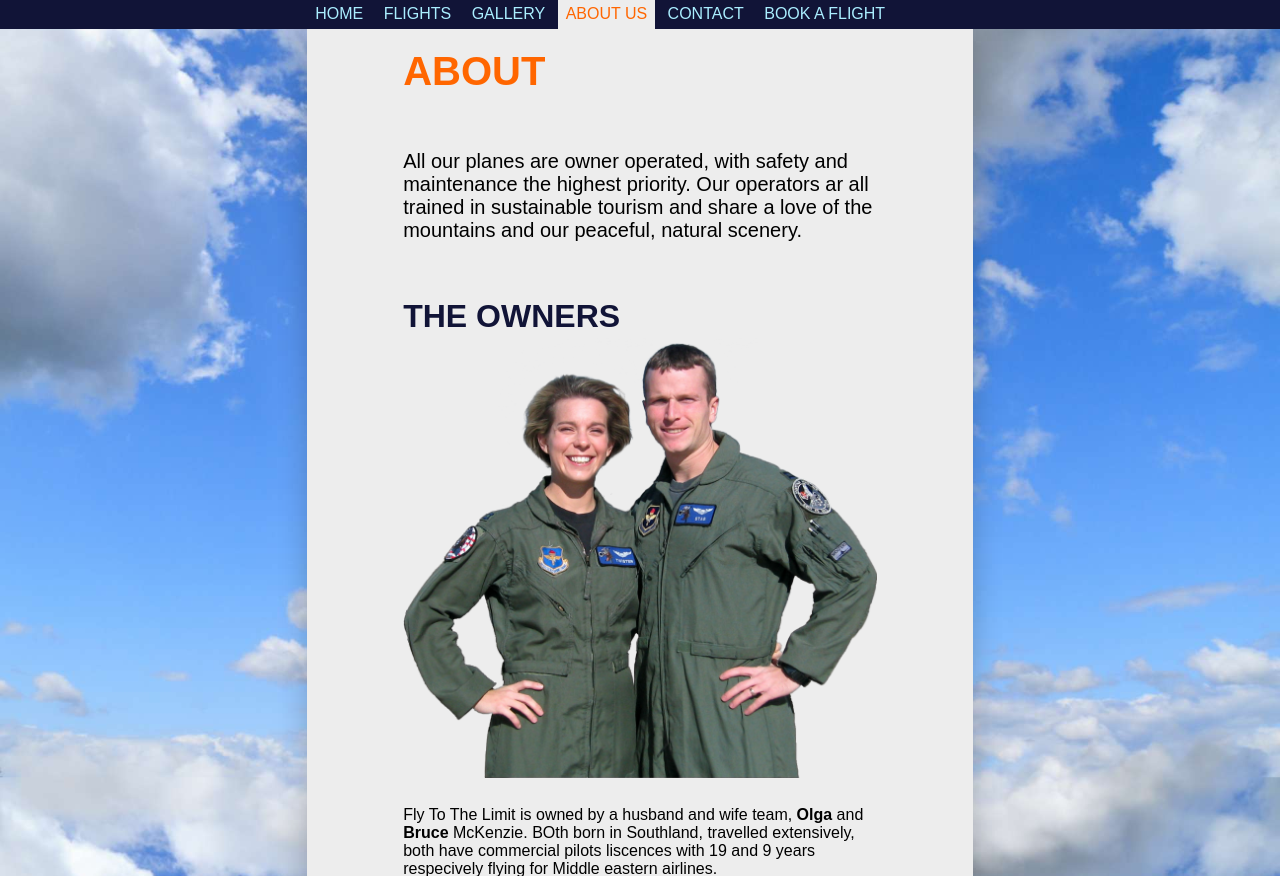
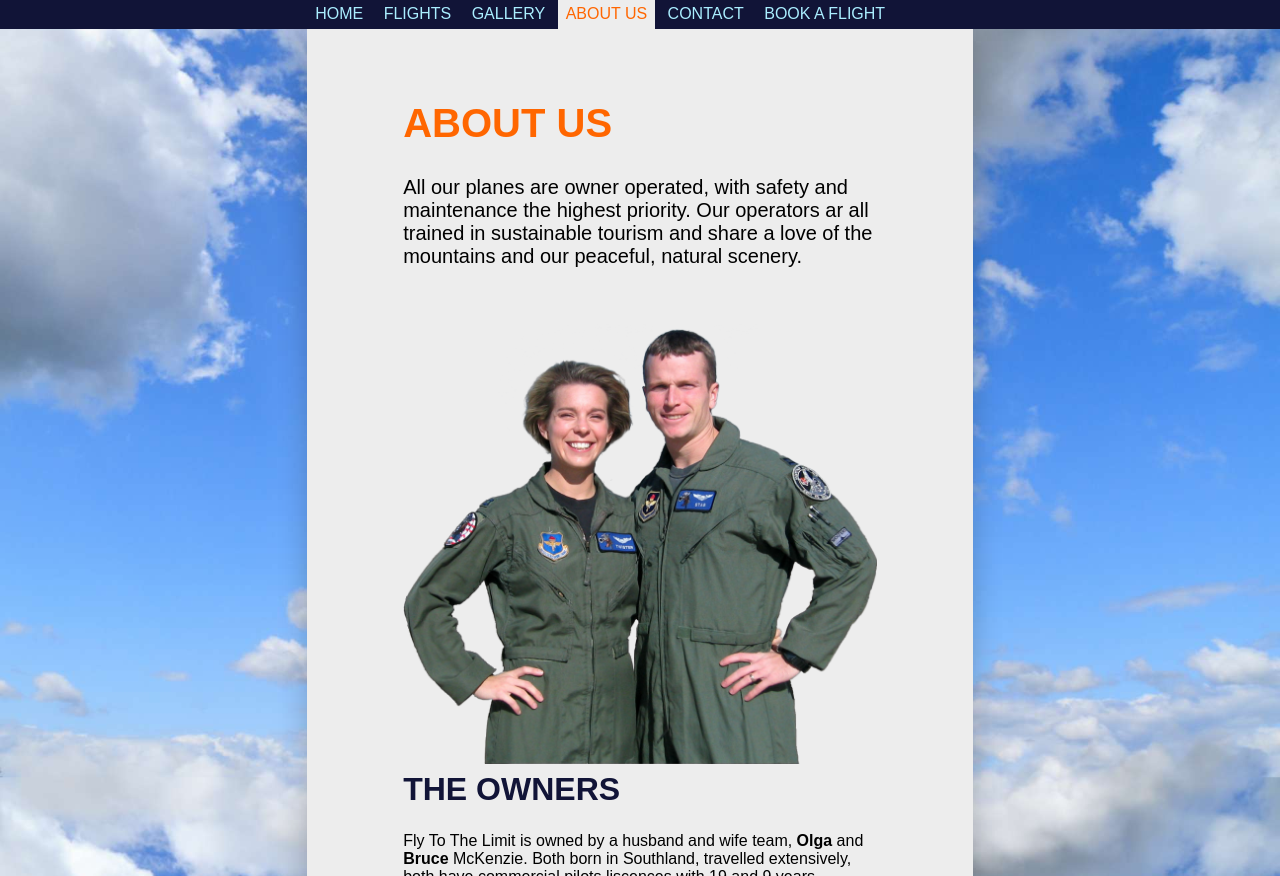
Before and after one commit to peter-sharp/FTTL, a plain HTML site: page about.html in a window 1280 px wide. Shown: the part 76-952 px from the top of the page. Drawn offline with Linux system fonts and the light colour scheme.

Commit message:
same as about.hbs

```diff
--- a/about.html
+++ b/about.html
@@ -34,21 +34,24 @@
   </header>
      <noscript> Please enable javascript for full site functionality.</noscript>
           <main class="about">
-    <h1>about</h1>
+
     <section class="intro">
+      <h1>about us</h1>
       <p>All our planes are owner operated, with safety and maintenance the highest priority.
         Our operators ar all trained in sustainable tourism and share a love of the mountains
         and our peaceful, natural scenery.</p>
     </section>
+
+    <img src="./images/FTTL_owners_Bruce_and_Olga.png" alt="Fly To The Limit owners Bruce and Olga McKenzie" />
+    <div class="solid">
       <section class="owners">
         <h2>The owners</h2>
-      <img src="./images/FTTL_owners_Bruce_and_Olga.png" alt="Fly To The Limit owners Bruce and Olga McKenzie" />
         <p>Fly To The Limit is owned by a husband and wife team, <strong>Olga</strong> and <strong>Bruce</strong> McKenzie.
-      BOth born in Southland, travelled extensively, both have commercial pilots liscences
+        Both born in Southland, travelled extensively, both have commercial pilots liscences
         with 19 and 9 years respecively flying for Middle eastern airlines.</p>
         <P>They own and opperate a Cessna Caravan Amphibian which can take up to 7
         people to any remote lake in the area. <br>
-      They also own a DG Flugzeugbau DG-1001s with a Cessna	Turbo	Stationair to tow it.
+        They also own a DG Flugzeugbau DG-1001s with a Cessna  Turbo  Stationair to tow it.
         The Cessna is also available for custom scenic tours.
         </P>
       </section>
@@ -94,6 +97,7 @@
           </li>
         </ul>
       </section>
+    </div>
 </main>
 
   <footer>
```
Lines whose indentation alone changed are shown as unchanged.
